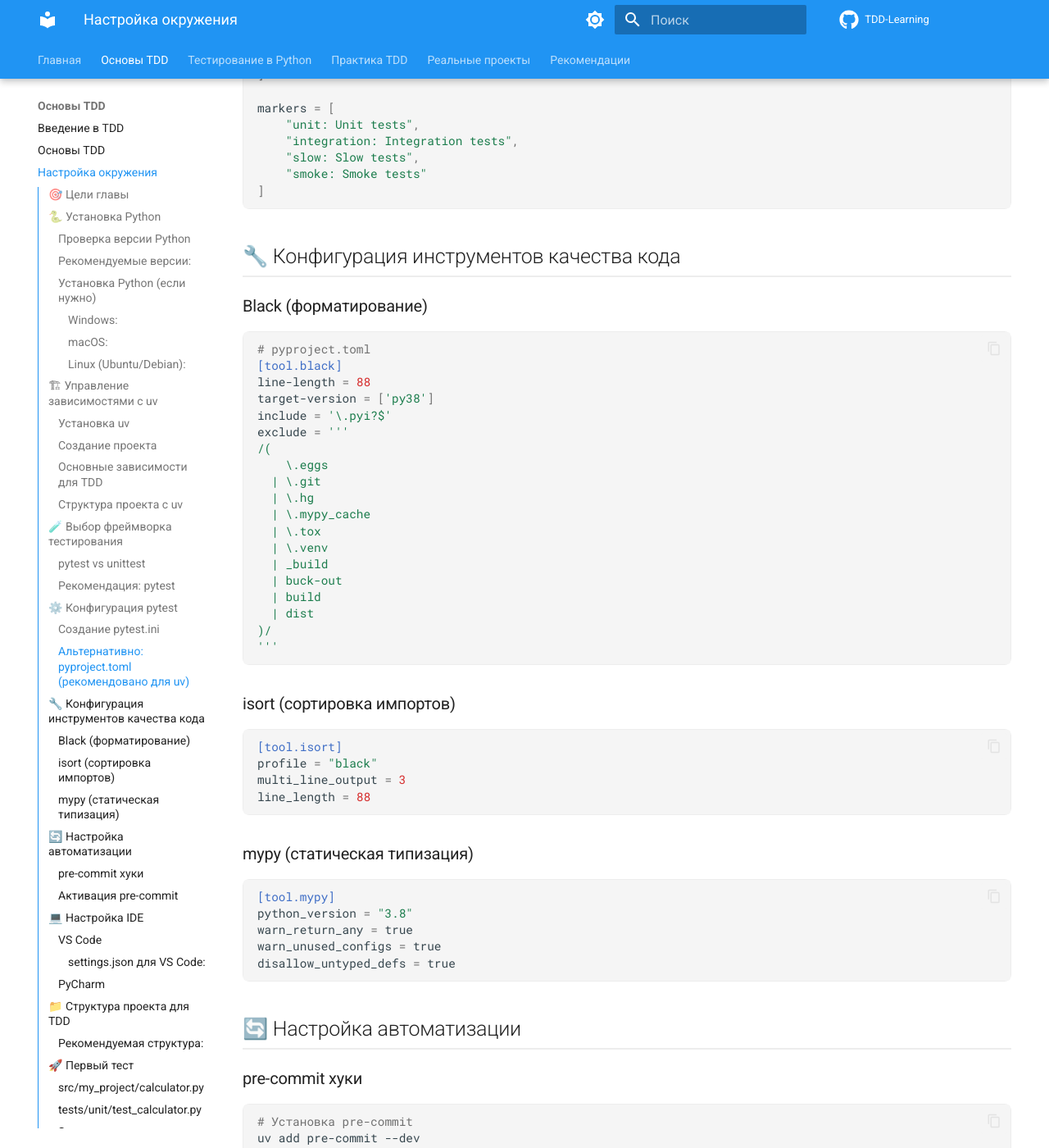
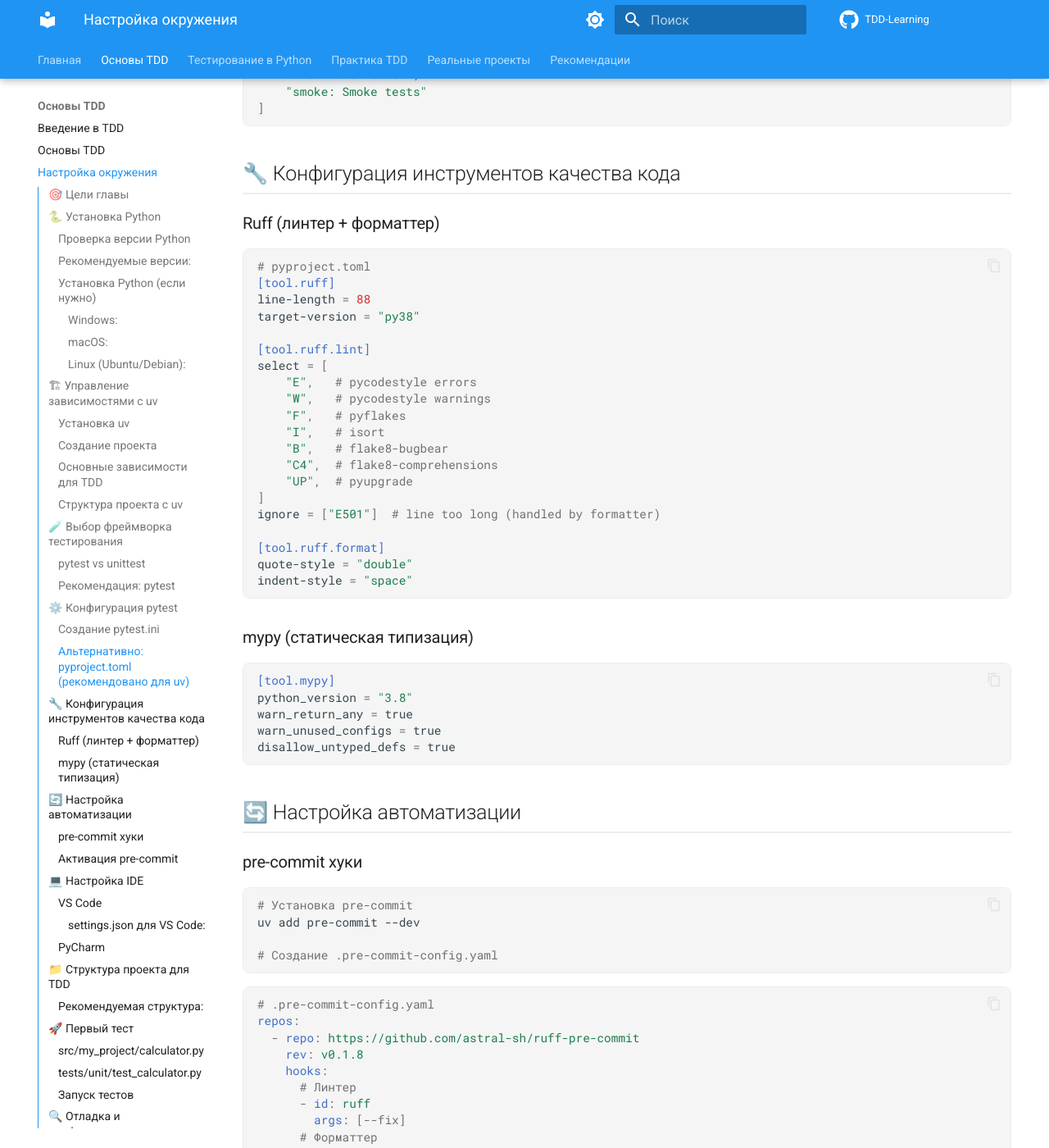
Before and after one commit to DaymaNKinG990/TDD-Learning, an MkDocs documentation site: the page built from docs/02_environment_setup.md, in a window 1280 px wide and 1400 px high, scrolled down 4066 px. Shown: the whole window at 82% size. Built offline with MkDocs 1.6.1 and Material for MkDocs 9.7.7, drawn with Linux system fonts in a browser that asks for light colours; comment, search, counter and statistics services are not loaded; some of the changed text lies outside the part shown.

Commit message:
Update code quality tools: replace black/isort/flake8 with ruff+mypy

````diff
--- a/docs/02_environment_setup.md
+++ b/docs/02_environment_setup.md
@@ -73,10 +70,8 @@ uv add pytest-xdist      # Параллельные тесты
 uv add pytest-benchmark  # Тесты производительности
 
 # Дополнительные инструменты
-uv add black             # Форматирование кода
-uv add isort             # Сортировка импортов
 uv add mypy              # Статическая типизация
-uv add flake8            # Линтер
+uv add ruff              # Линтер + форматтер + сортировка импортов (замена black/isort/flake8)
 ```
 
 ### Структура проекта с uv
@@ -166,35 +161,28 @@ markers = [
 
 ## 🔧 Конфигурация инструментов качества кода
 
-### Black (форматирование)
+### Ruff (линтер + форматтер)
 ```toml
 # pyproject.toml
-[tool.black]
+[tool.ruff]
 line-length = 88
-target-version = ['py38']
-include = '\.pyi?$'
-exclude = '''
-/(
-    \.eggs
-  | \.git
-  | \.hg
-  | \.mypy_cache
-  | \.tox
-  | \.venv
-  | _build
-  | buck-out
-  | build
-  | dist
-)/
-'''
-```
+target-version = "py38"
 
-### isort (сортировка импортов)
-```toml
-[tool.isort]
-profile = "black"
-multi_line_output = 3
-line_length = 88
+[tool.ruff.lint]
+select = [
+    "E",   # pycodestyle errors
+    "W",   # pycodestyle warnings
+    "F",   # pyflakes
+    "I",   # isort
+    "B",   # flake8-bugbear
+    "C4",  # flake8-comprehensions
+    "UP",  # pyupgrade
+]
+ignore = ["E501"]  # line too long (handled by formatter)
+
+[tool.ruff.format]
+quote-style = "double"
+indent-style = "space"
 ```
 
 ### mypy (статическая типизация)
@@ -219,21 +207,14 @@ uv add pre-commit --dev
 ```yaml
 # .pre-commit-config.yaml
 repos:
-  - repo: https://github.com/psf/black
-    rev: 23.12.1
+  - repo: https://github.com/astral-sh/ruff-pre-commit
+    rev: v0.1.8
     hooks:
-      - id: black
-        language_version: python3
-
-  - repo: https://github.com/pycqa/isort
-    rev: 5.13.2
-    hooks:
-      - id: isort
-
-  - repo: https://github.com/pycqa/flake8
-    rev: 7.0.0
-    hooks:
-      - id: flake8
+      # Линтер
+      - id: ruff
+        args: [--fix]
+      # Форматтер
+      - id: ruff-format
 
   - repo: local
     hooks:
@@ -268,13 +249,13 @@ uv run pre-commit install
     ],
     "python.testing.autoTestDiscoverOnSaveEnabled": true,
     "python.linting.enabled": true,
-    "python.linting.flake8Enabled": true,
-    "python.formatting.provider": "black",
-    "editor.formatOnSave": true,
-    "python.sortImports.args": [
-        "--profile",
-        "black"
-    ]
+    "[python]": {
+        "editor.defaultFormatter": "charliermarsh.ruff",
+        "editor.codeActionsOnSave": {
+            "source.organizeImports": true
+        }
+    },
+    "editor.formatOnSave": true
 }
 ```
 
@@ -462,10 +443,10 @@ uv run pytest
 uv run pytest --cov
 
 # 6. Проверка линтера
-uv run flake8 src/ tests/
+uv run ruff check src/ tests/
 
 # 7. Форматирование
-uv run black src/ tests/
+uv run ruff format src/ tests/
 ```
 
 ## 🎯 Следующие шаги
````
Also changed, not shown: other parts of docs/02_environment_setup.md (+0 -3 lines).
